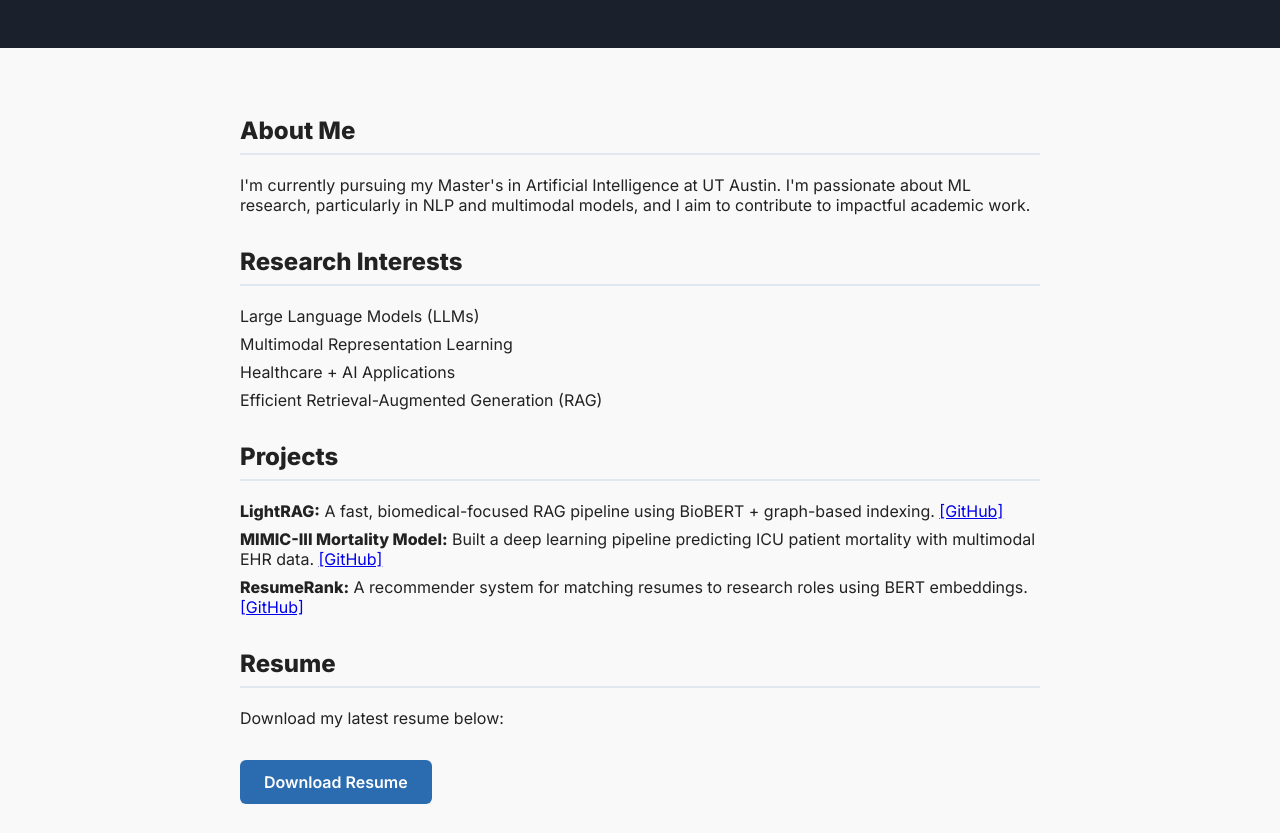
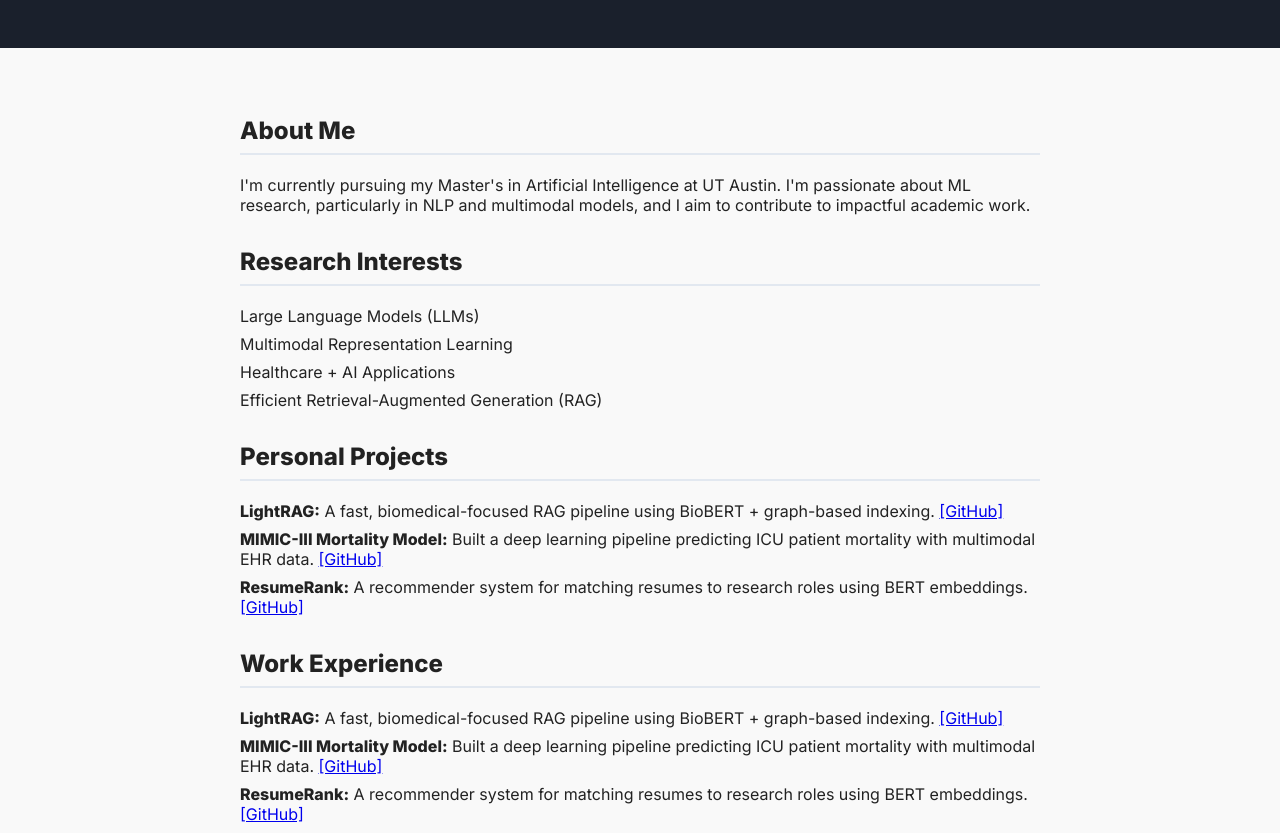
Before and after one commit to mikesilverii/mikesilverii.github.io, a plain HTML site: page index.html in a window 1280 px wide. Shown: the part 116-949 px from the top of the page. Drawn offline with Linux system fonts and the light colour scheme.

Commit message:
more changes

```diff
--- a/index.html
+++ b/index.html
@@ -93,13 +93,22 @@
     </section>
 
     <section>
-      <h2>Projects</h2>
+      <h2>Personal Projects</h2>
       <ul>
         <li><strong>LightRAG:</strong> A fast, biomedical-focused RAG pipeline using BioBERT + graph-based indexing. <a href="#">[GitHub]</a></li>
         <li><strong>MIMIC-III Mortality Model:</strong> Built a deep learning pipeline predicting ICU patient mortality with multimodal EHR data. <a href="#">[GitHub]</a></li>
         <li><strong>ResumeRank:</strong> A recommender system for matching resumes to research roles using BERT embeddings. <a href="#">[GitHub]</a></li>
       </ul>
     </section>
+
+    <section>
+        <h2>Work Experience</h2>
+        <ul>
+          <li><strong>LightRAG:</strong> A fast, biomedical-focused RAG pipeline using BioBERT + graph-based indexing. <a href="#">[GitHub]</a></li>
+          <li><strong>MIMIC-III Mortality Model:</strong> Built a deep learning pipeline predicting ICU patient mortality with multimodal EHR data. <a href="#">[GitHub]</a></li>
+          <li><strong>ResumeRank:</strong> A recommender system for matching resumes to research roles using BERT embeddings. <a href="#">[GitHub]</a></li>
+        </ul>
+      </section>
 
     <section>
       <h2>Resume</h2>
```
